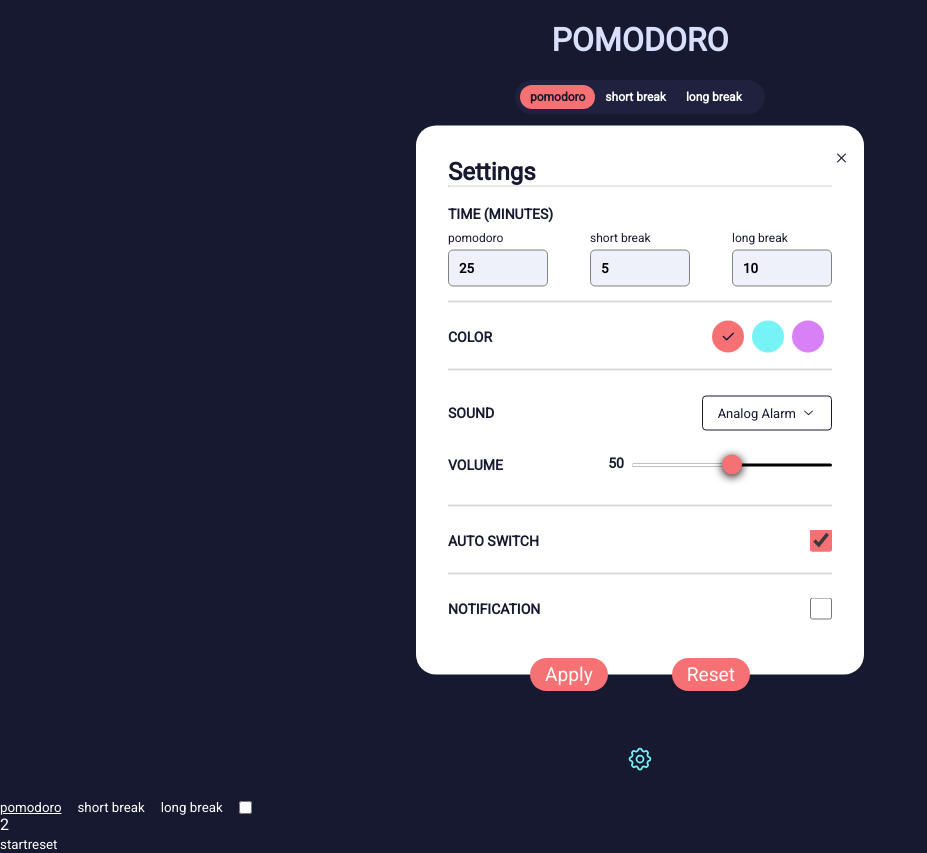
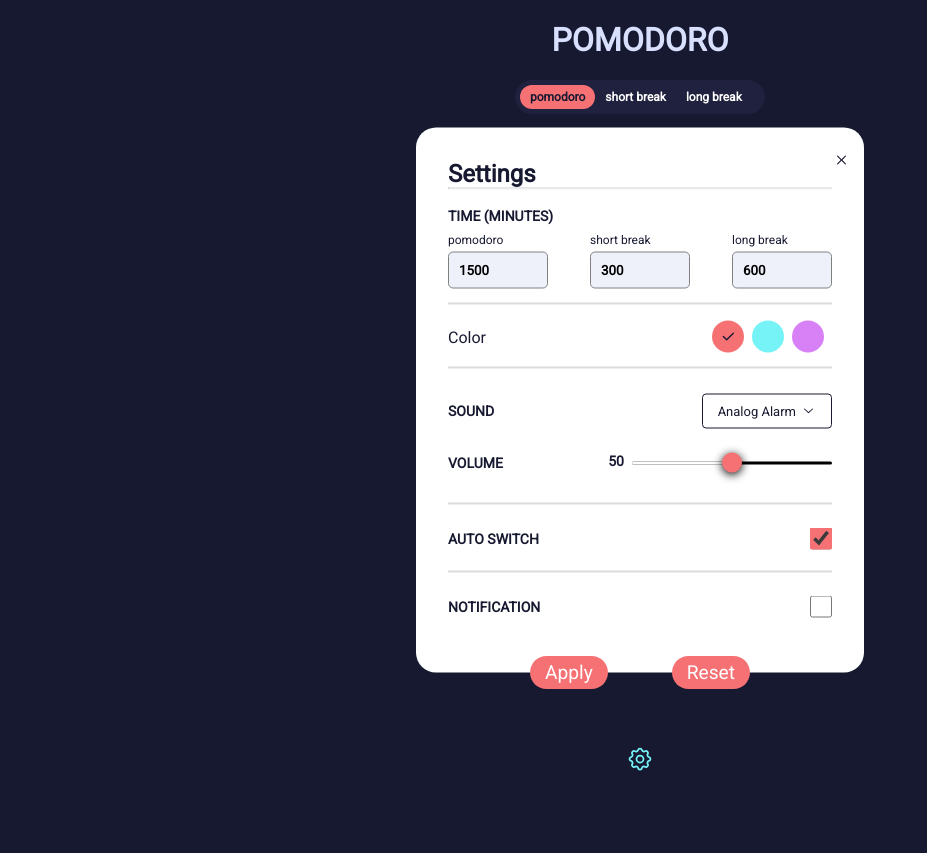
Before and after one commit to rainmodred/Pomodoro, a React (Vite) app: page / in a window 1280 px wide. Both pictures are taken after a click on the button 640 px from the left and 760 px from the top of the page. Shown: the whole page, without its empty margins (0-927 px from the left). After the commit the page ends 800 px from the top, so only its background shows below. Built offline with nearby package versions, Linux system fonts and the light colour scheme.

Commit message:
Timers and Colors WIP

```diff
--- a/src/App.tsx
+++ b/src/App.tsx
@@ -124,8 +124,9 @@ function NewPomodoro() {
               <button
                 onClick={() => handleTabSwitch(timerName)}
                 style={{
-                  textDecoration: `${timerName === state.timerName ? 'underline' : ''
-                    }`,
+                  textDecoration: `${
+                    timerName === state.timerName ? 'underline' : ''
+                  }`,
                 }}
               >
                 {timerName}
@@ -152,7 +153,7 @@ export default function App() {
   return (
     <SettingsProvider>
       <Pomodoro />
-      <NewPomodoro />
+      {/* <NewPomodoro /> */}
     </SettingsProvider>
   );
 }
--- a/src/components/Pomodoro/Pomodoro.tsx
+++ b/src/components/Pomodoro/Pomodoro.tsx
@@ -1,6 +1,6 @@
 import { useCallback, useEffect, useRef, useState } from 'react';
 
-import { useSettings } from '../../context/SettingsContext';
+import { DefaultTimers, useSettings } from '../../context/SettingsContext';
 import SettingsModal from '../SettingsModal/SettingsModal';
 import useTimer from './useTimer';
 import useSound from './useSound';
@@ -10,130 +10,143 @@ import { timeToMinSec } from '../../utils/utils';
 
 import styles from './Pomodoro.module.css';
 
-const initialTime = 1500;
+interface TimerState {
+  timerName: keyof DefaultTimers;
+  status: 'started' | 'paused';
+  currentTime: number;
+}
 
 export default function Pomodoro(): JSX.Element {
   const [{ timers, sound, autostart }] = useSettings();
-  const [selectedTabIndex, setSelectedTabIndex] = useState(0);
-  const selectedTimer = timers[selectedTabIndex];
 
-  const pomoroCounter = useRef(0);
-  //if true will autoStart next timer
-  const [autoplay, setAutoplay] = useState(false);
-
-  const soundSrc = `${sounds[sound.name]}`;
-  const { play } = useSound(soundSrc, {
-    volume: sound.volume,
-    duration: 2000,
+  const [timerState, setTimerState] = useState<TimerState>({
+    timerName: 'pomodoro',
+    status: 'paused',
+    currentTime: timers['pomodoro'],
   });
 
-  //work, short break, work, long break
-  const startNextTimer = useCallback(() => {
-    pomoroCounter.current++;
+  const [autoStart, setAutoStart] = useState(false);
 
-    if (selectedTabIndex === 1) {
-      setSelectedTabIndex(0);
+  const timerId = useRef(0);
+  const usedShortBreaks = useRef(0);
+
+  useEffect(() => {
+    if (autoStart) {
+      startTimer();
+    }
+  }, [timerState.timerName]);
+
+  function startTimer() {
+    console.log('started');
+    timerId.current = window.setInterval(() => {
+      console.log('tick');
+      setTimerState(state => {
+        if (state.currentTime === 0) {
+          window.clearInterval(timerId.current);
+          if (
+            state.timerName === 'short break' ||
+            state.timerName === 'long break'
+          ) {
+            usedShortBreaks.current = state.timerName === 'short break' ? 1 : 0;
+            return {
+              status: 'paused',
+              timerName: 'pomodoro',
+              currentTime: timers['pomodoro'],
+            };
+          }
+          if (state.timerName === 'pomodoro') {
+            const nextTimerName =
+              usedShortBreaks.current === 1 ? 'long break' : 'short break';
+            return {
+              status: 'paused',
+              timerName: nextTimerName,
+              currentTime: timers[nextTimerName],
+            };
+          }
+          throw new Error('wat');
+        }
+
+        return {
+          ...state,
+          currentTime: state.currentTime - 1,
+        };
+      });
+    }, 1000);
+  }
+
+  function resetTimer() {
+    window.clearInterval(timerId.current);
+    setTimerState({
+      timerName: 'pomodoro',
+      status: 'paused',
+      currentTime: timers['pomodoro'],
+    });
+  }
+
+  function toggleTimer() {
+    if (timerState.currentTime === 0) {
+      throw new Error('not implemented');
+    }
+
+    if (timerState.status === 'paused') {
+      setTimerState(state => ({ ...state, status: 'started' }));
+      startTimer();
       return;
     }
 
-    if (selectedTabIndex === 0 && pomoroCounter.current === 1) {
-      setSelectedTabIndex(1);
+    if (timerState.status === 'started') {
+      window.clearInterval(timerId.current);
+      setTimerState(state => ({ ...state, status: 'paused' }));
       return;
     }
-
-    if (selectedTabIndex === 0 && pomoroCounter.current === 3) {
-      setSelectedTabIndex(2);
-      return;
   }
 
-    if (selectedTabIndex === 2) {
-      setAutoplay(false);
-      pomoroCounter.current = 0;
-    }
-  }, [selectedTabIndex]);
-
-  const onTimeEnd = useCallback(() => {
-    play();
-
-    if (window.Notification && Notification.permission !== 'denied') {
-      new Notification('Pomodoro', {
-        body: 'Your time is up!',
-        silent: true,
+  function handleTabSwitch(timerName: keyof typeof timers) {
+    window.clearInterval(timerId.current);
+    setTimerState({
+      timerName,
+      status: 'paused',
+      currentTime: timers[timerName],
     });
   }
 
-    if (autostart) {
-      setTimeout(() => {
-        startNextTimer();
-      }, 1000);
-    }
-  }, [play, autostart, startNextTimer]);
-
-  const { statusText, currentTime, toggle, reset } = useTimer(
-    initialTime,
-    false,
-    false,
-    onTimeEnd,
-  );
+  useEffect(() => {
+    return () => window.clearInterval(timerId.current);
+  }, []);
 
   const [showDialog, setShowDialog] = useState(false);
   const open = () => setShowDialog(true);
   const close = () => setShowDialog(false);
-
-  function handleTabsChange(index: number) {
-    setSelectedTabIndex(index);
-  }
-
-  function handleToggle() {
-    toggle();
-    if (selectedTabIndex === 0) {
-      setAutoplay(true);
-    }
-  }
-
-  useEffect(() => {
-    const { minutes, seconds } = timeToMinSec(currentTime);
-    document.title = `${minutes}:${seconds}`;
-  }, [currentTime]);
-
-  useEffect(() => {
-    function handleKeyDown(e: KeyboardEvent) {
-      if (e.code === 'Space' && e.target === document.body) {
-        toggle();
-        if (selectedTabIndex === 0) {
-          setAutoplay(true);
-        }
-      }
-    }
-
-    document.addEventListener('keydown', handleKeyDown);
-
-    return () => document.removeEventListener('keydown', handleKeyDown);
-  }, [toggle, selectedTabIndex]);
 
   return (
     <div className={styles.container}>
       <h1 className={styles.heading}>Pomodoro</h1>
       <div>
         <div className={styles.tabList}>
-          {timers.map(({ label }, tabIndex) => (
+          {(Object.keys(timers) as Array<keyof typeof timers>).map(
+            timerName => {
+              return (
                 <button
-              className={`${styles.tab} ${tabIndex === selectedTabIndex ? styles.selectedTab : ''
+                  className={`${styles.tab} ${
+                    timerName === timerState.timerName ? styles.selectedTab : ''
                   }`}
-              key={label}
-              onClick={() => handleTabsChange(tabIndex)}
+                  key={timerName}
+                  onClick={() => handleTabSwitch(timerName)}
                 >
-              {label}
+                  {timerName}
                 </button>
-          ))}
+              );
+            },
+          )}
         </div>
         <div className={styles.tabPanel}>
+          {' '}
           <Timer
-            statusText={statusText}
-            initialTime={selectedTimer.time}
-            currentTime={currentTime}
-            toggle={handleToggle}
-            reset={reset}
+            initialTime={timers[timerState.timerName]}
+            statusText={timerState.status === 'paused' ? 'start' : 'pause'}
+            currentTime={timerState.currentTime}
+            toggle={toggleTimer}
+            reset={resetTimer}
           />
         </div>
       </div>
--- /dev/null
+++ b/src/components/SettingsModal/ColorPicker.module.css
@@ -0,0 +1,51 @@
+.colors {
+  display: flex;
+  justify-content: space-between;
+  align-items: center;
+  width: 100%;
+}
+
+.colorsInputs {
+  display: flex;
+}
+
+.radio {
+  display: grid;
+  grid-template-columns: min-content auto;
+  grid-gap: 0.5em;
+}
+
+.radioInput {
+  display: flex;
+}
+
+.radioInput input {
+  opacity: 0;
+  width: 0;
+  height: 0;
+}
+
+.radioInput input:focus + .radioControl {
+  box-shadow: 0 0 0 0.05em #fff, 0 0 0.15em 0.1em currentColor;
+}
+
+.radioControl svg {
+  display: none;
+}
+
+.radioInput input:checked + .radioControl svg {
+  display: block;
+}
+
+.radioControl {
+  display: flex;
+  justify-content: center;
+  align-items: center;
+  width: 2em;
+  height: 2em;
+  border-radius: 50%;
+  background-color: teal;
+}
+.radioInput:focus + .radioControl {
+  box-shadow: 0 0 0 0.05em #fff, 0 0 0.15em 0.1em currentColor;
+}
--- /dev/null
+++ b/src/components/SettingsModal/ColorPicker.tsx
@@ -0,0 +1,51 @@
+import { Color, defaultColors } from '../../constants';
+
+import styles from './ColorPicker.module.css';
+
+interface Props {
+  selectedColor: Color;
+  onColorChange: (color: Color) => void;
+}
+
+export default function ColorPicker({ selectedColor, onColorChange }: Props) {
+  return (
+    <div className={styles.colors}>
+      <span className={styles.subHeading}>Color</span>
+      <div className={styles.colorsInputs} role="radiogroup">
+        {defaultColors.map(({ name, hex }) => (
+          <label className={styles.radio} key={name} data-testid={hex}>
+            <span className={styles.radioInput}>
+              <input
+                type="radio"
+                name="color"
+                value={hex}
+                checked={name === selectedColor.name}
+                onChange={() => onColorChange({ name, hex } as Color)}
+              />
+              <span
+                className={styles.radioControl}
+                style={{ backgroundColor: hex }}
+              >
+                <svg
+                  xmlns="http://www.w3.org/2000/svg"
+                  className="icon icon-tabler icon-tabler-check"
+                  width="18"
+                  height="16"
+                  viewBox="0 0 24 24"
+                  strokeWidth="2"
+                  stroke="#171931"
+                  fill="none"
+                  strokeLinecap="round"
+                  strokeLinejoin="round"
+                >
+                  <path stroke="none" d="M0 0h24v24H0z" fill="none" />
+                  <path d="M5 12l5 5l10 -10" />
+                </svg>
+              </span>
+            </span>
+          </label>
+        ))}
+      </div>
+    </div>
+  );
+}
--- a/src/components/SettingsModal/SettingsModal.module.css
+++ b/src/components/SettingsModal/SettingsModal.module.css
@@ -74,58 +74,6 @@
 
 .button:focus {
   box-shadow: 0 0 0 0.05em #000, 0 0 0.15em 0.1em currentColor;
-}
-
-.colors {
-  display: flex;
-  justify-content: space-between;
-  align-items: center;
-  width: 100%;
-}
-
-.colorsInputs {
-  display: flex;
-}
-
-.radio {
-  display: grid;
-  grid-template-columns: min-content auto;
-  grid-gap: 0.5em;
-}
-
-.radioInput {
-  display: flex;
-}
-
-.radioInput input {
-  opacity: 0;
-  width: 0;
-  height: 0;
-}
-
-.radioInput input:focus + .radioControl {
-  box-shadow: 0 0 0 0.05em #fff, 0 0 0.15em 0.1em currentColor;
-}
-
-.radioControl svg {
-  display: none;
-}
-
-.radioInput input:checked + .radioControl svg {
-  display: block;
-}
-
-.radioControl {
-  display: flex;
-  justify-content: center;
-  align-items: center;
-  width: 2em;
-  height: 2em;
-  border-radius: 50%;
-  background-color: teal;
-}
-.radioInput:focus + .radioControl {
-  box-shadow: 0 0 0 0.05em #fff, 0 0 0.15em 0.1em currentColor;
 }
 
 .soundItem {
--- a/src/components/SettingsModal/SettingsModal.tsx
+++ b/src/components/SettingsModal/SettingsModal.tsx
@@ -1,17 +1,14 @@
 import { useState } from 'react';
-// import { Dialog } from '@reach/dialog';
-// import VisuallyHidden from '@reach/visually-hidden';
-// import { Listbox, ListboxList, ListboxOption } from '@reach/listbox';
-// import '@reach/listbox/styles.css';
 import { Select, SelectItem } from '../Select/Select';
 import * as Dialog from '@radix-ui/react-dialog';
 import { ChevronDownIcon, Cross2Icon } from '@radix-ui/react-icons';
 
 import { initialSettings, useSettings } from '../../context/SettingsContext';
+import ColorPicker from './ColorPicker';
 import NumberInput from '../NumberInput/NumberInput';
 import VolumeSlider from '../VolumeSlider/VolumeSlider';
 import useSound from '../Pomodoro/useSound';
-import { sounds, colors as colorsList, Colors, Sounds } from '../../constants';
+import { Colors, sounds, Sound } from '../../constants';
 
 import styles from './SettingsModal.module.css';
 
@@ -25,24 +22,12 @@ export default function SettingsModal({
   close,
 }: SettingsModalProps): JSX.Element {
   const [settings, dispatch] = useSettings();
+  const { timers } = settings;
 
-  const [timers, setTimers] = useState(
-    settings.timers.reduce<Record<string, string>>((prev, curr) => {
-      prev[curr.label] = (curr.time / 60).toString();
-      return prev;
-    }, {}),
-  );
-
-  const [colors, setColors] = useState(
-    [...colorsList].map(color =>
-      color.value === settings.selectedColor
-        ? { ...color, checked: true }
-        : { ...color, checked: false },
-    ),
-  );
+  const [selectedColor, setSelectedColor] = useState(settings.selectedColor);
 
   const soundsList = Object.keys(sounds);
-  const [currentSound, setCurrentSound] = useState<Sounds>(settings.sound.name);
+  const [currentSound, setCurrentSound] = useState<Sound>(settings.sound.name);
   const [volume, setVolume] = useState(settings.sound.volume);
   const soundSrc = `${sounds[currentSound]}`;
   const { play } = useSound(soundSrc, { volume, duration: 500 });
@@ -61,7 +46,7 @@ export default function SettingsModal({
     });
 
     const selectedColor = colors.find(color => color.checked)?.value as Colors;
-    if (selectedColor !== settings.selectedColor) {
+    if (selectedColor !== settings.selectedColor.hex) {
       dispatch({
         type: 'updateColor',
         payload: selectedColor,
@@ -102,19 +87,20 @@ export default function SettingsModal({
     setTimers({ ...timers, [label]: value });
   }
 
-  function handleChangeColor(e: React.ChangeEvent<HTMLInputElement>) {
-    const selectedColor = e.target.value;
-    setColors(
-      colors.map(color =>
-        color.value === selectedColor
-          ? { ...color, checked: true }
-          : { ...color, checked: false },
-      ),
-    );
+  function handleChangeColor(color: Colors) {
+    setSelectedColor(color);
+
+    // setColors(
+    //   colors.map(color =>
+    //     color.value === selectedColor
+    //       ? { ...color, checked: true }
+    //       : { ...color, checked: false },
+    //   ),
+    // );
   }
 
   function handleSoundChange(value: string) {
-    setCurrentSound(value as Sounds);
+    setCurrentSound(value as Sound);
     play();
   }
 
@@ -194,52 +180,10 @@ export default function SettingsModal({
                 </div>
               </li>
               <li className={styles.settingsItem}>
-                <div className={styles.colors}>
-                  <span className={styles.subHeading}>Color</span>
-                  <div className={styles.colorsInputs} role="radiogroup">
-                    {colors.map(({ name, value, checked }) => (
-                      <label
-                        className={styles.radio}
-                        key={name}
-                        data-testid={value}
-                      >
-                        <span className={styles.radioInput}>
-                          <input
-                            type="radio"
-                            name="color"
-                            value={value}
-                            checked={checked}
-                            onChange={handleChangeColor}
-                          />
-                          <span
-                            className={styles.radioControl}
-                            style={{ backgroundColor: value }}
-                          >
-                            <svg
-                              xmlns="http://www.w3.org/2000/svg"
-                              className="icon icon-tabler icon-tabler-check"
-                              width="18"
-                              height="16"
-                              viewBox="0 0 24 24"
-                              strokeWidth="2"
-                              stroke="#171931"
-                              fill="none"
-                              strokeLinecap="round"
-                              strokeLinejoin="round"
-                            >
-                              <path
-                                stroke="none"
-                                d="M0 0h24v24H0z"
-                                fill="none"
-                              />
-                              <path d="M5 12l5 5l10 -10" />
-                            </svg>
-                          </span>
-                        </span>
-                      </label>
-                    ))}
-                  </div>
-                </div>
+                <ColorPicker
+                  selectedColor={selectedColor}
+                  onColorChange={handleChangeColor}
+                />
               </li>
               <li className={styles.settingsItem}>
                 <div className={styles.sound}>
--- a/src/components/Timer/Timer.tsx
+++ b/src/components/Timer/Timer.tsx
@@ -42,7 +42,7 @@ export default function Timer({
             progress={progress}
             radius={140}
             stroke={8}
-            color={selectedColor}
+            color={selectedColor.hex}
           />
           <Clock time={currentTime} />
           <p className={styles.status}>{statusText}</p>
--- a/src/constants.ts
+++ b/src/constants.ts
@@ -4,17 +4,17 @@ const sounds = {
   'Digital Alarm': './audio/Digital Alarm.mp3',
 };
 
-type Sounds = keyof typeof sounds;
-type Colors = '#f67174' | '#75f3f7' | '#d880f5';
+type Sound = keyof typeof sounds;
 
-const colors: {
-  name: string;
-  value: Colors;
-}[] = [
-  { name: 'red', value: '#f67174' },
-  { name: 'blue', value: '#75f3f7' },
-  { name: 'purple', value: '#d880f5' },
-];
+const defaultColors = [
+  { name: 'red', hex: '#f67174' },
+  { name: 'blue', hex: '#75f3f7' },
+  { name: 'purple', hex: '#d880f5' },
+] as const;
 
-export { sounds, colors };
-export type { Sounds, Colors };
+type Color = typeof defaultColors[number];
+type ColorName = typeof defaultColors[number]['name'];
+type Hex = typeof defaultColors[number]['hex'];
+
+export { sounds, defaultColors };
+export type { Sound, Color, ColorName, Hex };
--- a/src/context/SettingsContext.tsx
+++ b/src/context/SettingsContext.tsx
@@ -1,19 +1,22 @@
 import { createContext, useContext, useEffect, useReducer } from 'react';
-import { getFromStrorage, setToStorage } from '../utils/utils';
-import { Colors, Sounds } from '../constants';
+import { getFromStorage, setToStorage } from '../utils/utils';
+import { Sound, defaultColors } from '../constants';
 
 let root = document.documentElement;
 
-type TimerType = {
-  label: string;
-  time: number;
+const defaultTimers = {
+  pomodoro: 1500,
+  'short break': 300,
+  'long break': 600,
 };
 
+export type DefaultTimers = typeof defaultTimers;
+
 type Settings = {
-  timers: TimerType[];
-  selectedColor: Colors;
+  timers: DefaultTimers;
+  selectedColor: typeof defaultColors[number];
   sound: {
-    name: Sounds;
+    name: Sound;
     volume: number;
   };
   autostart: boolean;
@@ -24,7 +27,7 @@ type ACTIONTYPE =
   | {
       type: 'updateSound';
       payload: {
-        name: Sounds;
+        name: Sound;
         volume: number;
       };
     }
@@ -46,13 +49,8 @@ type ACTIONTYPE =
     };
 
 export const initialSettings: Settings = {
-  timers: [
-    { label: 'pomodoro', time: 1500 },
-    { label: 'short break', time: 300 },
-    { label: 'long break', time: 600 },
-  ],
-
-  selectedColor: '#f67174',
+  timers: defaultTimers,
+  selectedColor: defaultColors[0],
   sound: {
     name: 'Analog Alarm',
     volume: 50,
@@ -62,7 +60,7 @@ export const initialSettings: Settings = {
 };
 
 function getInitialState() {
-  return getFromStrorage('settings') || initialSettings;
+  return getFromStorage('settings') || initialSettings;
 }
 
 function reducer(state: typeof initialSettings, action: ACTIONTYPE) {
@@ -144,8 +142,8 @@ function SettingsProvider({ children }: SettingsProviderProps): JSX.Element {
   }, []);
 
   useEffect(() => {
-    root.style.setProperty('--color-main', settings.selectedColor);
-  }, [settings.selectedColor]);
+    root.style.setProperty('--color-main', settings.selectedColor.hex);
+  }, [settings.selectedColor.hex]);
 
   return (
     <SettingsContext.Provider value={[settings, dispatch]}>
--- a/src/utils/utils.tsx
+++ b/src/utils/utils.tsx
@@ -1,4 +1,4 @@
-function getFromStrorage(key: string) {
+function getFromStorage(key: string) {
   const data = window.localStorage.getItem(key);
   if (!data) {
     return null;
@@ -25,4 +25,4 @@ function timeToMinSec(time: number) {
   };
 }
 
-export { getFromStrorage, setToStorage, timeToMinSec };
+export { getFromStorage, setToStorage, timeToMinSec };
```
Lines whose indentation alone changed are shown as unchanged.
